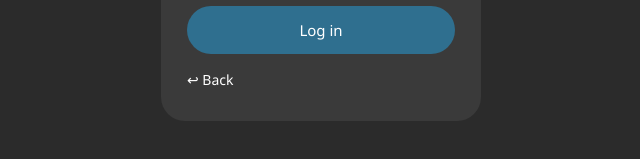
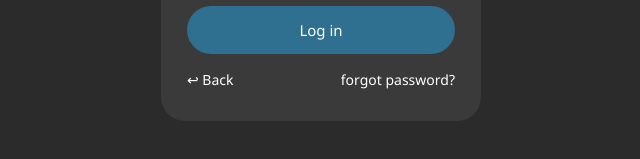
Before and after one commit to swayamparab/SkipLine, a React (Vite) app in the folder skipline/: page /login in a window 1280 px wide. Shown: the part 445-604 px from the top of the page, without its empty margins (319-959 px from the left). Built offline with nearby package versions, Linux system fonts and the light colour scheme; no server answers.

Commit message:
added forgot password feature

```diff
--- a/skipline/src/components/Login.css
+++ b/skipline/src/components/Login.css
@@ -91,3 +91,9 @@ body {
     width: 90%;
   }
 }
+
+.lowerBtns{
+  display: flex;
+  flex-direction: row;
+  justify-content: space-between;
+}
--- a/skipline/src/components/Login.jsx
+++ b/skipline/src/components/Login.jsx
@@ -1,6 +1,7 @@
 import React, { useState } from "react";
 import { auth } from "../firebase";
 import { signInWithEmailAndPassword } from "firebase/auth";
+import { sendPasswordResetEmail } from "firebase/auth";
 import { useNavigate } from "react-router-dom";
 import './Login.css'
 
@@ -46,6 +47,24 @@ const Login = () => {
         navigate('/')
     }
 
+    const handleForgotPassword = async () => {
+    if (!email) {
+        alert("Please enter your email first");
+        return;
+    }
+
+    try {
+        await sendPasswordResetEmail(auth, email);
+        alert("Password reset email sent. Check your inbox.");
+    } catch (err) {
+        if (err.code === "auth/user-not-found") {
+            alert("No account found with this email");
+        } else {
+            alert("Failed to send reset email");
+        }
+    }
+    };
+
   return (
         <div className="screen">
             <div className="card">
@@ -56,7 +75,10 @@ const Login = () => {
 
             <button className="login-btn" onClick={handleLogin}>Log in</button>
 
-            <button className="back-btn" onClick={handleBack}>↩ Back</button>
+            <div className="lowerBtns">
+                <button className="back-btn" onClick={handleBack}>↩ Back</button>
+                <button className="back-btn" onClick={handleForgotPassword}>forgot password?</button>
+            </div>
             </div>
         </div>
   )
```
